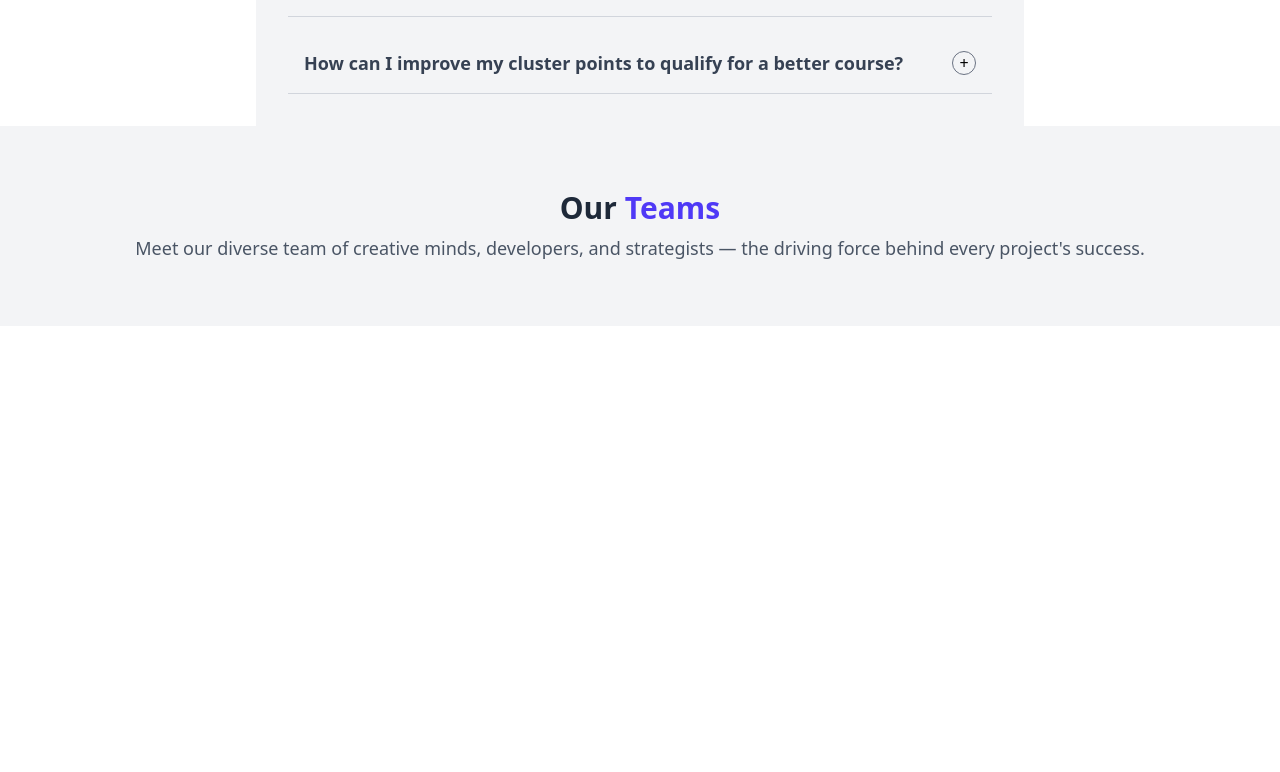
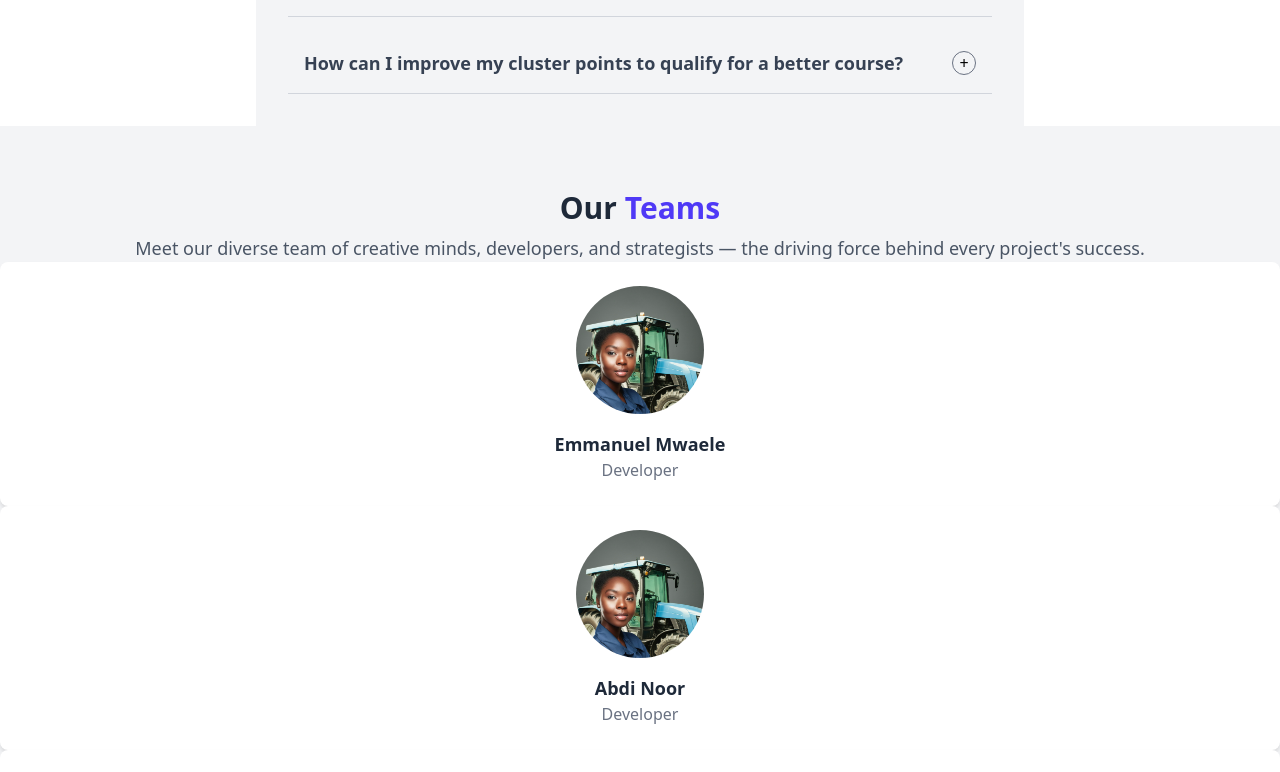
Before and after one commit to mwaele/ready4uni, a React (Vite) app in the folder frontend/: page / in a window 1280 px wide. Shown: the part 622-1394 px from the top of the page. Before the commit the page ends 948 px from the top, so only its background shows below. Built offline with nearby package versions, Linux system fonts and the light colour scheme.

Commit message:
map funcition to help display team members

```diff
--- a/frontend/src/components/teams.jsx
+++ b/frontend/src/components/teams.jsx
@@ -1,5 +1,5 @@
 import React from 'react'
-
+import { teams } from '../data';
 const Teams = () => {
   return (
     <section  className="py-16 bg-gray-100">
@@ -12,6 +12,24 @@ const Teams = () => {
         the driving force behind every project's success.
       </h3>
     </div>
+    {teams.map((team, i) => (
+
+    <div className="bg-white rounded-lg shadow-md overflow-hidden p-6 flex flex-col items-center">
+      <div className="w-32 h-32 overflow-hidden rounded-full">
+        <img
+          src={team.profile}
+          alt={team.name}
+          className="w-full h-full object-cover"
+        />
+      </div>
+      <div className="mt-4 text-center">
+        <h3 className="text-lg font-semibold text-gray-800">{team.name}</h3>
+        <p className="text-gray-500">{team.title}</p>
+      </div>
+    </div>
+
+))}
+
   </section>
 );
 
--- a/frontend/src/data.jsx
+++ b/frontend/src/data.jsx
@@ -63,6 +63,7 @@ export const teams = [
     {
       name:"Abdi Noor",
       title:"Developer",
+      profile:member1,
 
       social:[
         {name:"Facebook",icon:<CiFacebook/>,url:"http://facebook.com"},
@@ -74,6 +75,7 @@ export const teams = [
     {
       name:"Allen Kigen",
       title:"Developer",
+      profile:member1,
 
       social:[
         {name:"Facebook",icon:<CiFacebook/>,url:"http://facebook.com"},
@@ -85,6 +87,7 @@ export const teams = [
     {
       name:"Masaa Potato",
       title:"Developer",
+      profile:member1,
 
       social:[
         {name:"Facebook",icon:<CiFacebook/>,url:"http://facebook.com"},
@@ -96,6 +99,7 @@ export const teams = [
     {
       name:"KROP",
       title:"Developer",
+      profile:member1,
 
       social:[
         {name:"Facebook",icon:<CiFacebook/>,url:"http://facebook.com"},
```
